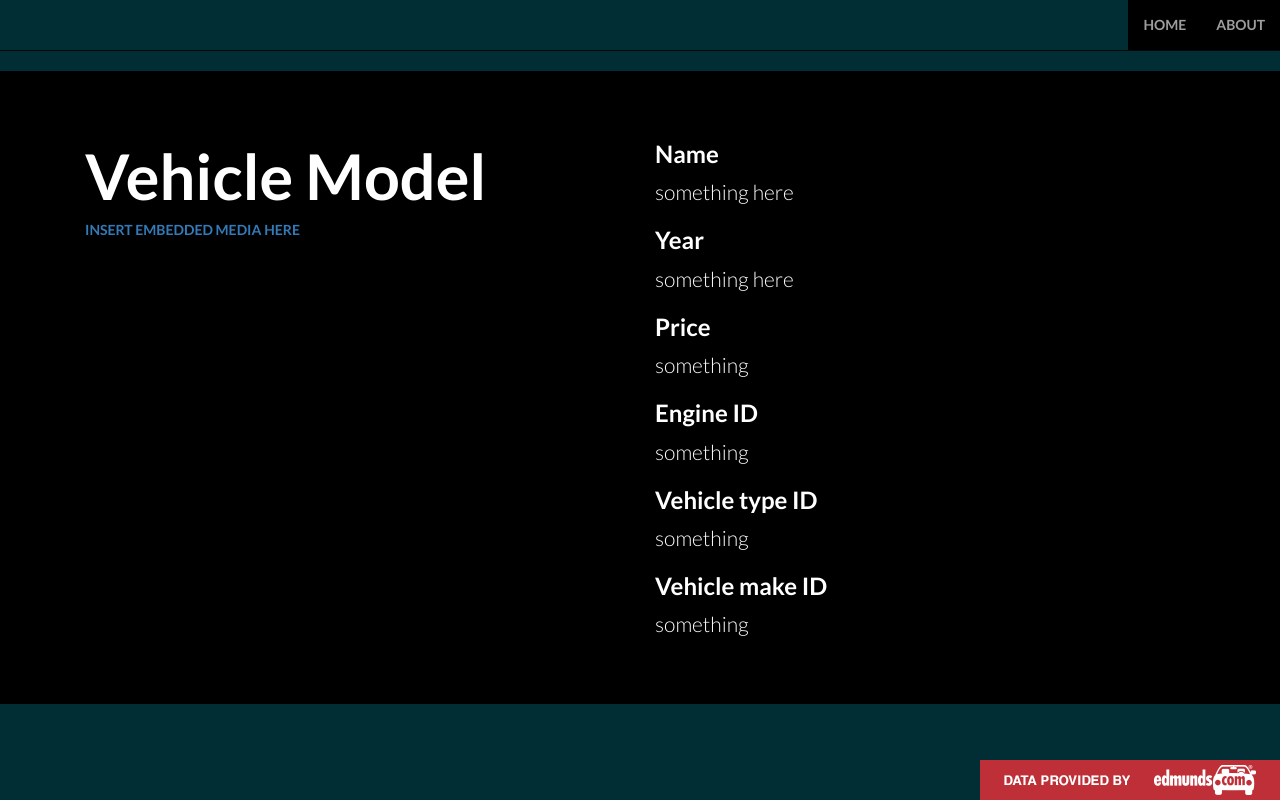
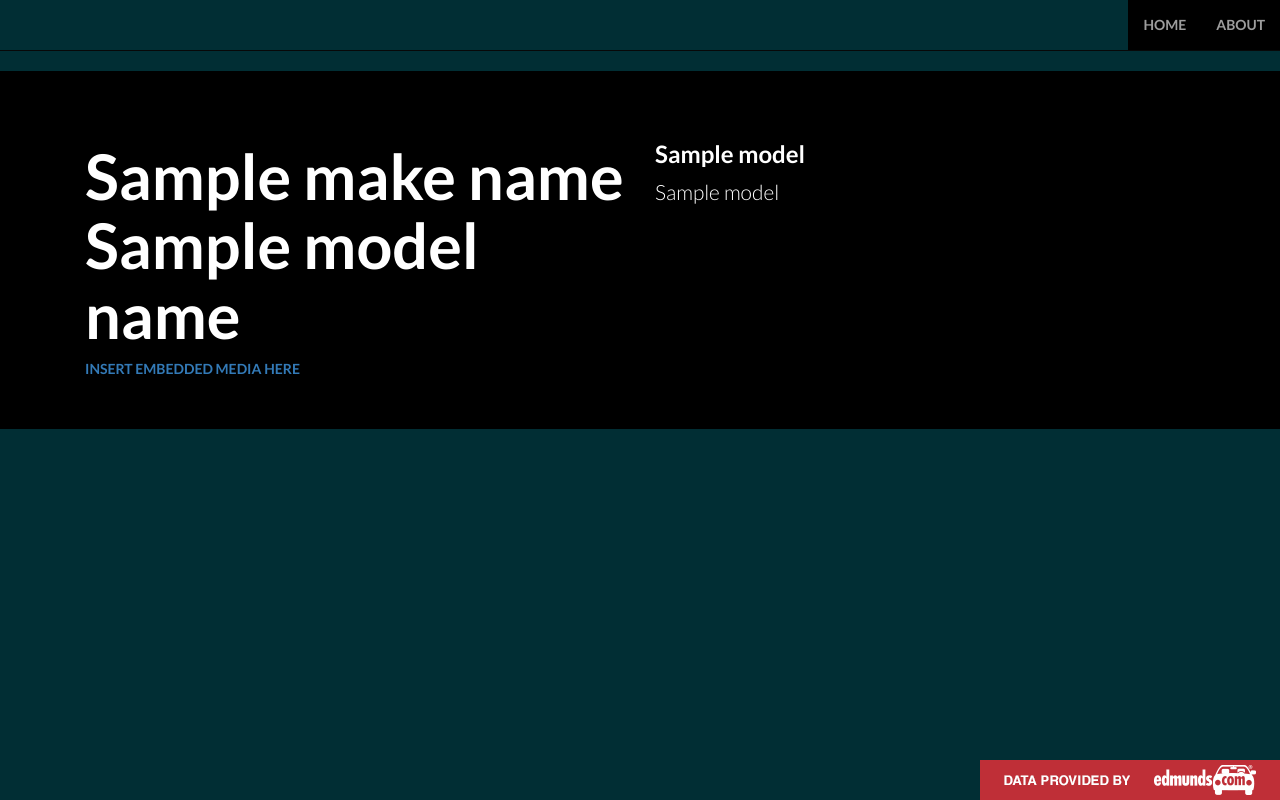
Before and after one commit to CharlesMcquade/cs373-idb, a Flask app: template app/templates/single_model.html in a window 1280 px wide. Run offline with Flask 2, Linux system fonts and the light colour scheme; the template is opened without the code that fills it: most values are stand-ins (such as "Sample title", 1, 10 or a date in 2020); parts of the project's set-up code (start-up, migrations or seed data) failed here and were passed over; some libraries are stand-ins or nearby versions.

Commit message:
I believe all basic stuff has been generated

```diff
--- a/app/templates/single_model.html
+++ b/app/templates/single_model.html
@@ -11,19 +11,16 @@
             <div class="container">
                 <div class="col-lg-6">
 <!-- DYNAMIC CHANGE NAME HERE -->
-                    <h1>Vehicle Model</h1>
+                    <h1>{{ make_name }} {{ model_name }}</h1>
 <!-- PUT MEDIA STUFF HERE -->
                     <a href="#">INSERT EMBEDDED MEDIA HERE</a>
                 </div>
 <!-- DETAILS HERE -->
                 <div class="col-lg-6">
                     <ul class="list-unstyled">
-                        <li><h3>Name</h3> <p>something here</p></li>
-                        <li><h3>Year</h3> <p>something here</p></li>
-                        <li><h3>Price</h3> <p>something</p></li>
-                        <li><h3>Engine ID</h3> <p>something</p></li>
-                        <li><h3>Vehicle type ID</h3> <p>something</p></li>
-                        <li><h3>Vehicle make ID</h3> <p>something</p></li>
+                        {% for k, v in model.items() %}
+                        <li><h3>{{ k }}</h3> <p>{{ v }}</p></li>
+                        {% endfor %}
                     </ul>
                 </div>
             </div>
--- a/app/views.py
+++ b/app/views.py
@@ -23,6 +23,12 @@ def index():
 def models():
 	return render_template('models.html', models=models_dict)
 
+@app.route('/models/<make>/<model>')
+def single_model(make, model):
+	try :
+		return render_template('single_model.html', make_name=make, model_name=model, model=models_dict[make][model])
+	except TemplateNotFound:
+		abort(404)
 
 # ---------
 #  makes
```
